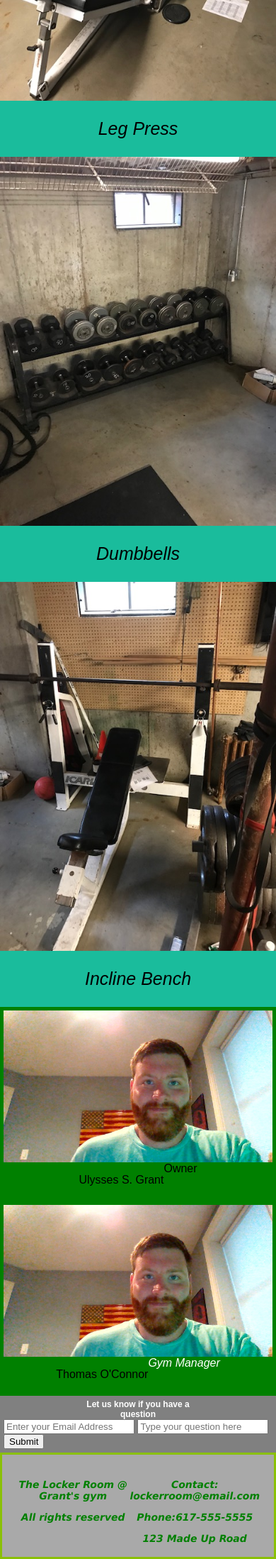
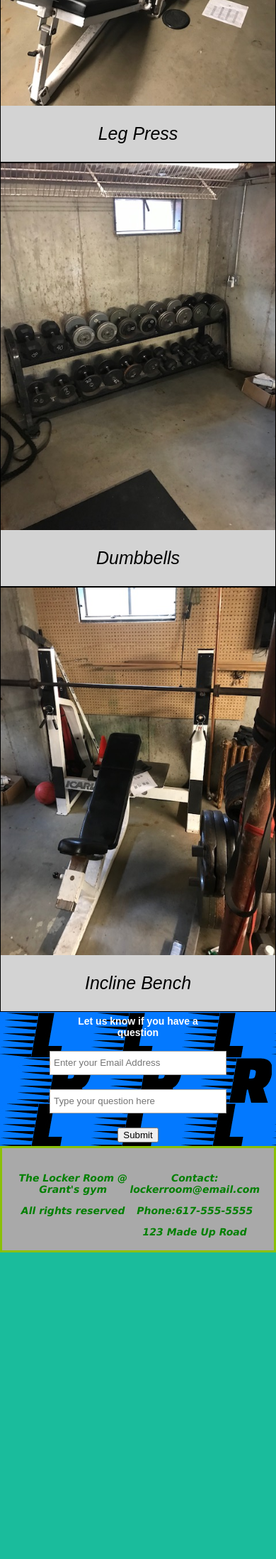
Before and after one commit to Oconnor617/LockerRoom, a Flask app: page / in a window 390 px wide. Shown: the part 2320-4517 px from the top of the page at 71% size. After the commit the page ends 4085 px from the top, so only its background shows below. Run offline with Flask 2, Linux system fonts and the light colour scheme.

Commit message:
Finished Styling

```diff
--- a/application/templates/index.html
+++ b/application/templates/index.html
@@ -23,22 +23,22 @@
         h1 + h3{/*Adjacency Selector for the header*/
             color: purple;
             font-style: italic;
-            border: purple dotted;
             width: 50%;
             text-align: center;
             margin: auto;
         }
 
         h2{
-        color: white;
-        margin: auto;
-        text-align: center;
+            color: white;
+            margin: auto;
+            text-align: center;
         }
 
         /* Column container This will hold my Flex images */
         .row {
            display: flex;
-           background: #1abc9c;
+           /* background: #1abc9c; */
+           background-color: lightgrey;
         }
 
         /* This will sit inside a Flex row for browsers and flex column when under 800px */
@@ -49,6 +49,7 @@
           display: flex;
           justify-content: center;
           flex-direction: column;
+          border: solid 1px black;
         }
 
         /* Select all the p elements in my Equipment Divs */
@@ -70,13 +71,21 @@
         /* This will sit inside a Flex row for browsers and flex column when under 800px */
         .management{
           flex: 35%;
-          background-color: green;
-          padding: 5px;
+          /* padding: 5px;*/
           text-align:center;
           height: auto;
           display: flex;
           justify-content: center;
+          flex-direction: column;
           flex-wrap: wrap; <!-- So that the image and text will flex within this management container -->
+        }
+        /* Inside of one of the Flex columns */
+        .manimg{
+          background-color: #aaa;
+          max-width: 100%;
+          height: auto;
+          object-fit: fill;
+          flex-grow: 1; <!-- I want my image to always take up the flex space -->
         }
         .feedback{
             flex: 30%;
@@ -84,6 +93,36 @@
             padding: 5px;
             height: auto;
             justify-content: center;
+            background-image: url("{{ url_for('static', filename='img/Logo.jpg') }}");
+        }
+        #feedback-logo{ /*ID Selector for my logo which will be in the feedback form */
+          width: 50px;
+          height: 50px;
+          display: block;
+          margin-left: auto;
+          margin-right: auto;
+        }
+        .nice-btn{ /* A new class for a button. I will use JQuery hover to apply this then remove it */
+            background:green;
+            color:#fff;
+            font-size:14px;
+            width:120px;
+            line-height:34px;
+            border:none 0;
+            cursor:pointer;
+            margin:20px 20px 0 0;
+        }
+
+        form{
+            text-align: center;
+        }
+        .input-text{
+            border:1px solid #a9a9a9;
+            height:34px;
+            line-height:34px;
+            width:350px;
+            margin-bottom:20px;
+            padding-left:5px;
         }
 
         p + p{/*adjacency selector*/
@@ -96,21 +135,16 @@
         #equip-header{
             color: black;
             font-style: italic;
-            font-bold: bold;
+            font-weight: bold;
             width:auto%;
             text-align:center;
+            font-size: 25px;
         }
 
-        /* Inside of one of the Flex columns */
-        .manimg{
-          background-color: #aaa;
-          max-width: 100%;
-          height: auto;
-          object-fit: fill;
-        }
-        br + span{
-            color:white;
+        p + span{ /* Adjacency Selector for the Management Discription */
+            color:darkorange;
             font-style: italic;
+            font-style: bold;
         }
 
         /* Header */
@@ -123,7 +157,7 @@
 
         .header span{/*select all the spans in my header*/
           font-size: 0.15in;
-          color: green;
+          color: blue;
           font-style: italic;
         }
 
@@ -140,10 +174,26 @@
             flex-direction: column;
          }
          h1{
-         font-size: 12px;
+            font-size: 18px;
          }
          div.equip > * {
             font-size: 25px;
+         }
+         .input-text{ /*Actually make the input bigger because we will switch to Flex-Column*/
+            width: 450px;
+            overflow: hidden;
+         }
+        }
+        @media screen and (max-width: 550px) {
+        .management{
+            display:none;
+        }
+        .input-text{ /*Actually make the input bigger because we will switch to Flex-Column*/
+            width: 250px;
+            overflow: hidden;
+         }
+        h1{
+            font-size: 14px;
          }
         }
     </style>
@@ -162,6 +212,7 @@
             let far = (kelvin-273.15)*(9/5)+32;
             let f = far.toFixed(2);
             $('#Temp').html('<u>Temperature:</u> ' + f + ' F');
+            $('#test1').html('Below are the weather details for Milton, MA');
             console.log(data);
             console.log(data.base);
         }
@@ -183,14 +234,14 @@
         <p id="quote">"I am considering moving to Milton, MA just to work out there"<br>
             <span id="stars">*****</span><br>
         -Arnold Schwarzenegger</p>
-        <h2 id="test1" onclick="testRun()">Click on me to show the Weather for Milton, MA</h2>
+        <h2 id="test1" onclick="testRun()">Click on me to show the weather at the Gym</h2>
 
         <span id="Lat"></span> <span id="Lon"></span><br>
         <span id="Weather"></span><br>
         <span id="description"></span><br>
         <span id="Temp"></span><br>
         <!-- <h2 id="equip-header">Check out some of our equipment</h2> -->
-        <span id="equip-header">Check out some of our equipment</span>
+        <span id="equip-header">Check out some of our equipment below.</span>
     </div>
 
     <!-- The flexible grid (content) for the pictures of the gym equipment -->
@@ -223,26 +274,36 @@
 
     <div class="row"> <!-- Another row div that will be used to hold my flex items for managment and form -->
         <div class="management">
-            <img class="manimg" src="{{ url_for('static', filename='img/Tom.jpg') }}" alt="File Not Found">
+            <img class="manimg" src="{{ url_for('static', filename='img/Grant.jpg') }}" alt="File Not Found">
             <p>Ulysses S. Grant</p>
             <span>Owner</span>
         </div>
 
         <div class="management">
             <img class="manimg" src="{{ url_for('static', filename='img/Tom.jpg') }}" alt="File Not Found">
-            <p>Thomas O'Connor</p><br>
+            <p>Thomas O'Connor</p>
             <span>Gym Manager</span>
         </div>
 
         <div class="feedback">
-            <h1 style="text-align: center;">Let us know if you have a question</h1>
+            <h1 style="text-align: center;">Let us know if you have a question</h1><br>
+            <!-- <img id="feedback-logo" src="{{ url_for('static', filename='img/Logo.jpg') }}" alt=" Logo File Not Found"><br> -->
         <form id="feedbackForm" method="post" onsubmit="return validateEmail()">
             <!--If validate returns True the form is submitted if False not submitted-->
-            <input type="text" name="email" id="questionEmail" placeholder="Enter your Email Address">
+            <input class="input-text" type="text" name="email" id="questionEmail" placeholder="Enter your Email Address"><br>
             <span id="email_error" style="color:red;"></span>
-            <input type="text" id="questionField" name="message" placeholder="Type your question here">
+            <input class="input-text" type="text" id="questionField" name="message" placeholder="Type your question here"><br>
             <input id="btn" type="submit" value="Submit">
         </form>
+            <script>
+             $(document).ready(function () {
+                 $('#btn').hover(function () {
+                     $(this).addClass('nice-btn');
+                  }, function () {
+                     $(this).removeClass('nice-btn');
+                });
+            });//End jQuery
+            </script>
         </div>
     </div>
     <script>
--- a/application/templates/login.html
+++ b/application/templates/login.html
@@ -92,12 +92,15 @@
 {% extends "base.html" %}
 
 {% block content %}
+
+    <p id="feedback"></p>
+
     <h1 style="text-align:center;">Sign into the LockerRoom</h1>
         <div id="logo-container">
             <img id="login-logo" src="{{ url_for('static', filename='img/Logo.jpg') }}" alt=" Logo File Not Found">
         </div>
 
-        <h2 id="toggle" style="text-align: center;">Click on me to toggle the Logo Display</h2>
+<h2 id="toggle" style="text-align: center; color: blue;"><u>Click on me to toggle the Logo Display</u></h2>
         <h1 style="text-align: center;">Enter your credentials below</h1>
         <form id="loginForm" method="post" onsubmit="return validate()">
             <!--If validate returns True the form is submitted if False not submitted-->
```
Also changed, not shown: application/templates/user.html (+3 -10 lines).
